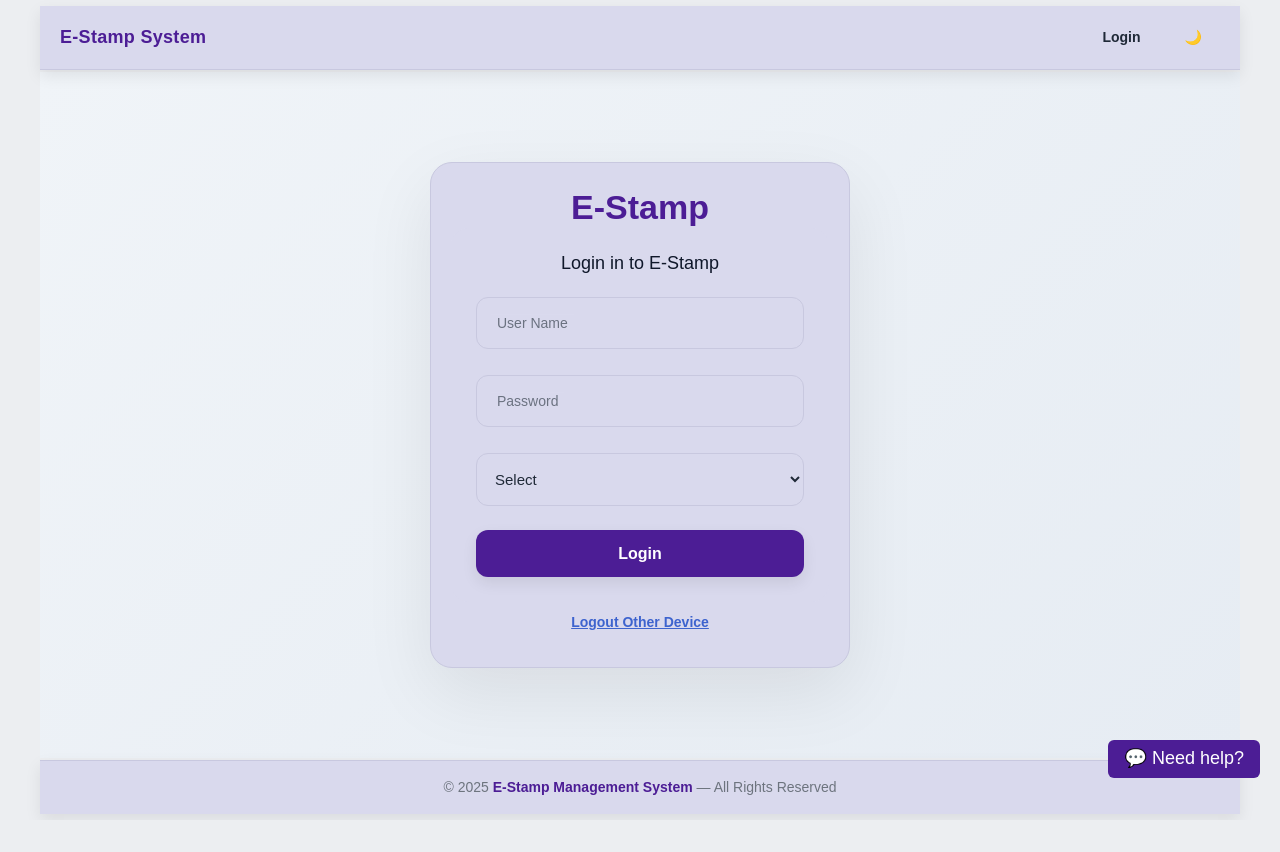
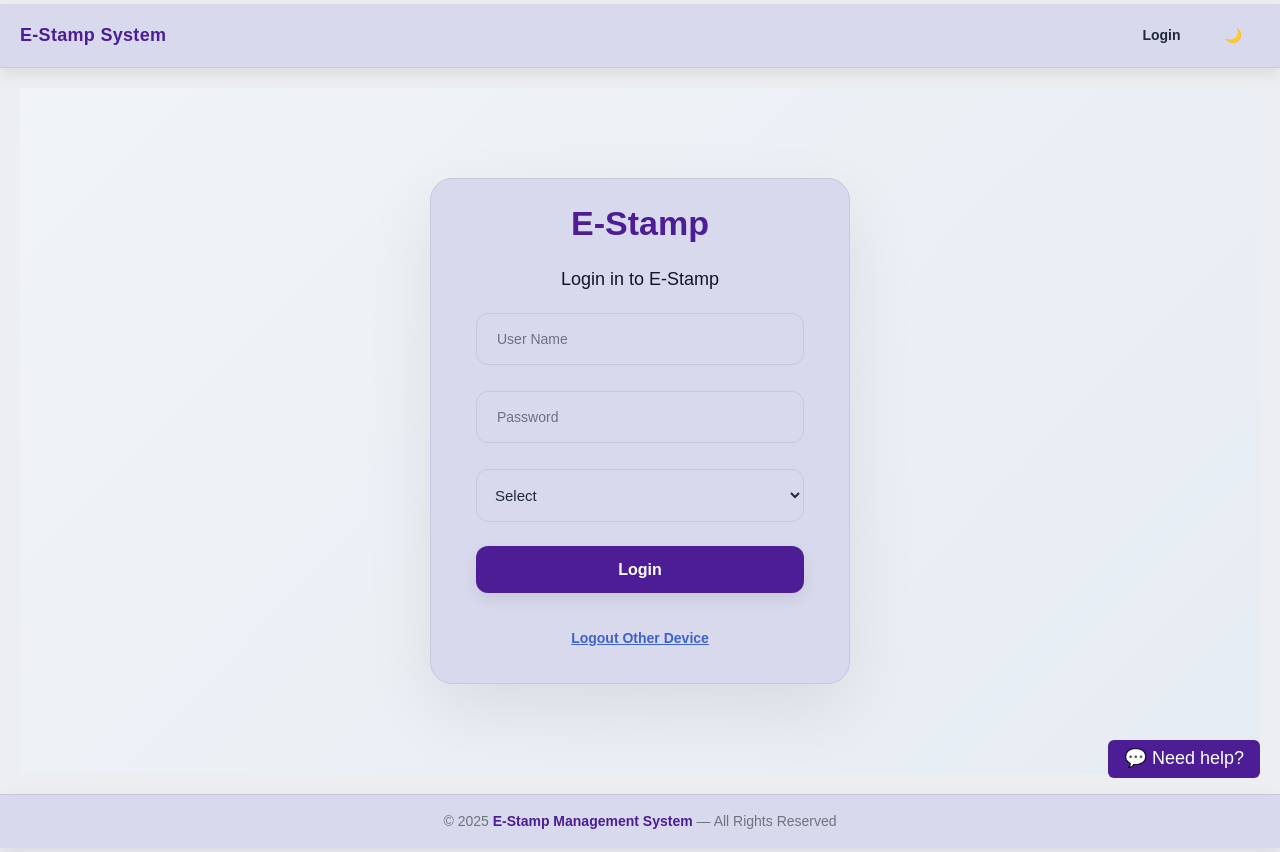
Before and after one commit to monsafali/EStampManagement, a React (Vite) app in the folder frontend/: page /login in a window 1280 px wide. Before the commit the page ends 820 px from the top, so only its background shows below. Built offline with nearby package versions, Linux system fonts and the light colour scheme; no server answers.

Commit message:
fix main app lay out

```diff
--- a/frontend/src/App.jsx
+++ b/frontend/src/App.jsx
@@ -45,10 +45,10 @@ export default function App() {
 
   return (
     <BrowserRouter>
-      <div style={{ display: "flex", flexDirection: "column", minHeight: "100vh" }}>
-
+      <div className="app-layout">
         <Navbar />
-        <div style={{ flex: 1 }}>
+        <main className="app-main">
+          <div className="main-container wide">
             <Routes>
               <Route
                 path="/login"
@@ -101,9 +101,9 @@ export default function App() {
               <Route path="*" element={<Navigate to={redirectRole()} />} />
             </Routes>
           </div>
+        </main>
         <Footer />
       </div>
-
     </BrowserRouter>
   );
 }
--- a/frontend/src/main.jsx
+++ b/frontend/src/main.jsx
@@ -24,9 +24,9 @@ createRoot(document.getElementById("root")).render(
     <ThemeProvider>
       <AuthProvider>
         <GoogleAuthProvider>
-          <div className="app-container">
+          {/* <div className="app-container"> */}
             <App />
-          </div>
+          {/* </div> */}
           <ToastContainer position="top-right"
             autoClose={3000}
             hideProgressBar={false}
--- a/frontend/src/styles/global/globals.css
+++ b/frontend/src/styles/global/globals.css
@@ -4,9 +4,9 @@
   box-sizing: border-box;
 }
 
-/* =========================
-   DARK THEME VARIABLES
-   ========================= */
+
+   /* DARK THEME VARIABLES */
+
 .dark {
   /* --color-primary: rgb(95, 58, 158);  */
   --color-primary-600: rgb(167, 139, 250);
@@ -119,13 +119,6 @@ button:hover {
   opacity: 0.8;
 }
 
-/* Global Centered Container */
-.app-container {
-  width: 100%;
-  max-width: 1200px;
-  margin: 0 auto;
-
-}
 
 /* buttons */
 /* Logout button */
@@ -169,3 +162,31 @@ button:hover {
 .btn-cancel:hover {
   background: #6b7280;
 }
+
+/*
+   APP LAYOUT */
+
+
+.app-layout {
+  min-height: 100vh;
+  display: flex;
+  flex-direction: column;
+}
+
+/* Main area grows to push footer down */
+.app-main {
+  flex: 1;
+}
+
+/* Centered content wrapper */
+.main-container {
+  width: 100%;
+  max-width: 1200px;
+  margin: 0 auto;
+  padding: 20px;
+}
+
+/*  wider layout (tables, reports) */
+.main-container.wide {
+  max-width: 1400px;
+}
```
Lines whose indentation alone changed are shown as unchanged.
